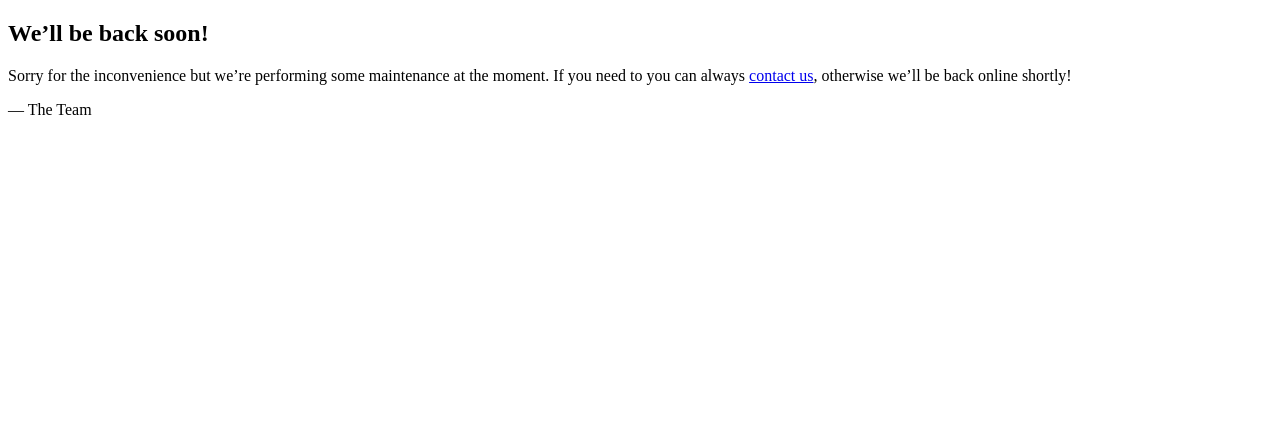
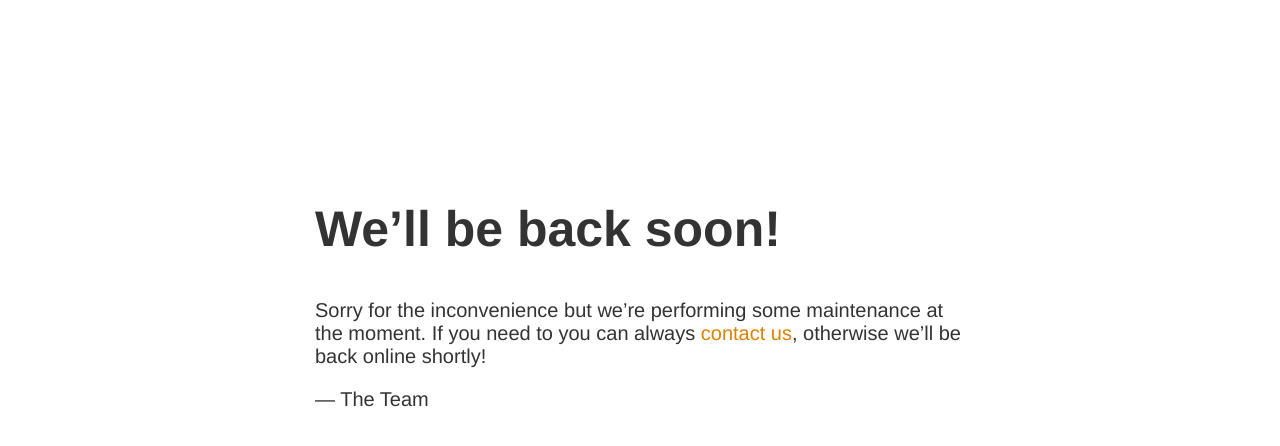
Before and after one commit to chenhuanghui/cabinfood.vn, a Next.js app: page / in a window 1280 px wide. Shown: the top 446 px of the page. Built offline with nearby package versions, Linux system fonts and the light colour scheme.

Commit message:
add _app.js

```diff
--- /dev/null
+++ b/pages/_app.js
@@ -0,0 +1,5 @@
+import '../styles/global.css'
+
+export default function App({ Component, pageProps }) {
+    return <Component {...pageProps} />
+}
```
